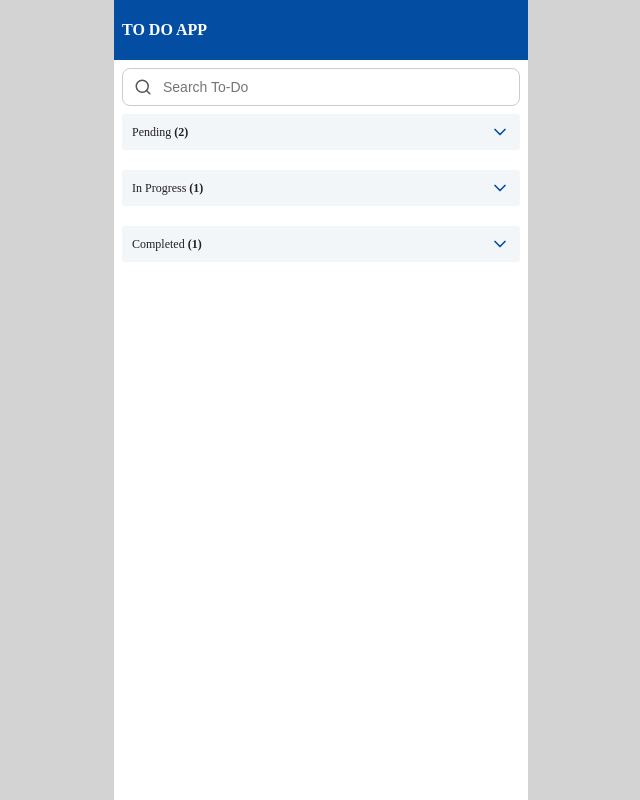
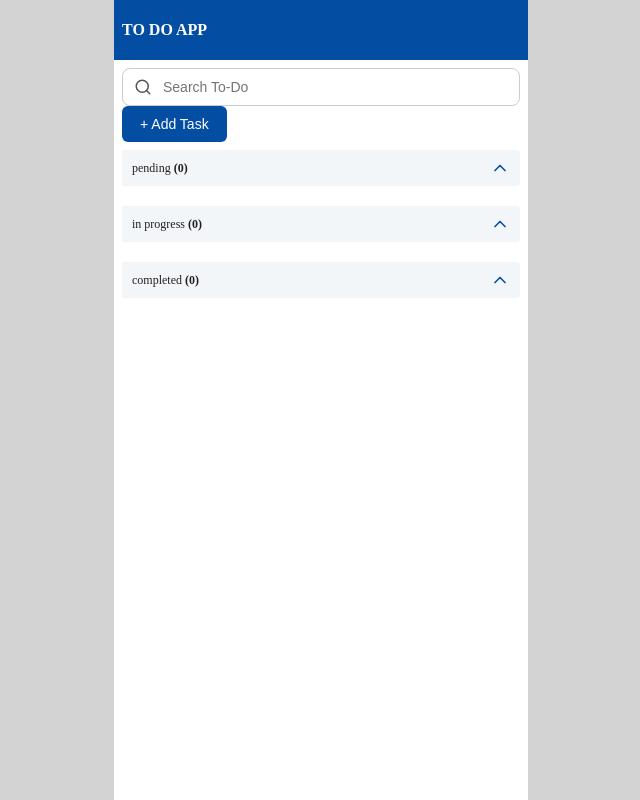
Before and after one commit to aloknegi100/tresata-task, a React (Vite) app: page / in a window 1280 px wide. Shown: the whole page, without its empty margins (319-959 px from the left). Built offline with nearby package versions, Linux system fonts and the light colour scheme.

Commit message:
feat: add task

```diff
--- a/package.json
+++ b/package.json
@@ -13,7 +13,8 @@
     "lucide-react": "^0.554.0",
     "react": "^19.2.0",
     "react-dom": "^19.2.0",
-    "react-router-dom": "^7.9.6"
+    "react-router-dom": "^7.9.6",
+    "uuid": "^13.0.0"
   },
   "devDependencies": {
     "@eslint/js": "^9.39.1",
--- a/src/App.tsx
+++ b/src/App.tsx
@@ -2,6 +2,7 @@ import { Routes, Route } from "react-router-dom";
 import Home from "./pages/Home/Home";
 import Header from "./components/Header/Header";
 import "./index.css";
+import AddTask from "./pages/AddTask/AddTask";
 
 const App = () => {
   return (
@@ -10,6 +11,7 @@ const App = () => {
       <main className="main-content">
         <Routes>
           <Route path="/" element={<Home />} />
+          <Route path="/add-task" element={<AddTask />} />
         </Routes>
       </main>
     </div>
--- a/src/components/ui/TaskSections/TaskSections.tsx
+++ b/src/components/ui/TaskSections/TaskSections.tsx
@@ -4,51 +4,29 @@ import TaskCategoryBar from "../TaskCategoryBar/TaskCategoryBar";
 import TaskCard from "../TaskCard/TaskCard";
 
 interface Props {
-  tasks: Task[];
+  tasks: Record<TaskStatus, Task[]>; // <-- grouped tasks
   open: Record<TaskStatus, boolean>;
   setOpen: (open: Record<TaskStatus, boolean>) => void;
 }
 
 const TaskSections: FC<Props> = ({ tasks, open, setOpen }) => {
-  const filterTasks = (status: TaskStatus) =>
-    tasks.filter((t) => t.status === status);
+  const statuses: TaskStatus[] = ["pending", "in-progress", "completed"];
 
   return (
     <div style={{ marginTop: 8 }}>
+      {statuses.map((status) => (
         <TaskCategoryBar
-        title="Pending"
-        count={filterTasks("pending").length}
-        isOpen={open.pending}
-        onToggle={() => setOpen({ ...open, pending: !open.pending })}
+          key={status}
+          title={status.replace("-", " ")}
+          count={tasks[status].length}
+          isOpen={open[status]}
+          onToggle={() => setOpen({ ...open, [status]: !open[status] })}
         >
-        {filterTasks("pending").map((task) => (
+          {tasks[status].map((task) => (
             <TaskCard key={task.id} task={task} />
           ))}
         </TaskCategoryBar>
-
-      <TaskCategoryBar
-        title="In Progress"
-        count={filterTasks("in-progress").length}
-        isOpen={open["in-progress"]}
-        onToggle={() =>
-          setOpen({ ...open, "in-progress": !open["in-progress"] })
-        }
-      >
-        {filterTasks("in-progress").map((task) => (
-          <TaskCard key={task.id} task={task} />
       ))}
-      </TaskCategoryBar>
-
-      <TaskCategoryBar
-        title="Completed"
-        count={filterTasks("completed").length}
-        isOpen={open.completed}
-        onToggle={() => setOpen({ ...open, completed: !open.completed })}
-      >
-        {filterTasks("completed").map((task) => (
-          <TaskCard key={task.id} task={task} />
-        ))}
-      </TaskCategoryBar>
     </div>
   );
 };
--- /dev/null
+++ b/src/hooks/useFilteredTasks.ts
@@ -0,0 +1,43 @@
+import { useMemo, useState } from "react";
+import type { Task, TaskStatus } from "../types/task";
+
+interface UseFilteredTasksProps {
+  tasks: Task[];
+  defaultOpen?: Record<TaskStatus, boolean>;
+}
+
+export const useFilteredTasks = ({ tasks, defaultOpen }: UseFilteredTasksProps) => {
+  const [searchTerm, setSearchTerm] = useState("");
+  const [open, setOpen] = useState<Record<TaskStatus, boolean>>(
+    defaultOpen || {
+      pending: true,
+      "in-progress": true,
+      completed: true,
+    }
+  );
+
+  // Filter tasks by search term
+  const filteredTasks = useMemo(() => {
+    if (!searchTerm) return tasks;
+    return tasks.filter(
+      (task) =>
+        task.title.toLowerCase().includes(searchTerm.toLowerCase()) ||
+        task.description.toLowerCase().includes(searchTerm.toLowerCase())
+    );
+  }, [tasks, searchTerm]);
+
+  // Group tasks by status
+  const tasksByStatus: Record<TaskStatus, Task[]> = useMemo(() => {
+    const result: Record<TaskStatus, Task[]> = {
+      pending: [],
+      "in-progress": [],
+      completed: [],
+    };
+    filteredTasks.forEach((task) => {
+      result[task.status].push(task);
+    });
+    return result;
+  }, [filteredTasks]);
+
+  return { searchTerm, setSearchTerm, open, setOpen, tasksByStatus };
+};
--- /dev/null
+++ b/src/hooks/useTasks.ts
@@ -0,0 +1,41 @@
+import { useState, useEffect } from "react";
+import type { Task } from "../types/task";
+import { v4 as uuidv4 } from "uuid";
+import { useNavigate } from "react-router-dom";
+
+const TASKS_STORAGE_KEY = "task_manager_tasks";
+
+export const useTasks = () => {
+  const navigate = useNavigate();
+
+  const [tasks, setTasks] = useState<Task[]>([]);
+
+  console.log(tasks);
+
+
+  useEffect(() => {
+    const stored = localStorage.getItem(TASKS_STORAGE_KEY);
+    if (stored) setTasks(JSON.parse(stored));
+  }, []);
+
+  useEffect(() => {
+    localStorage.setItem(TASKS_STORAGE_KEY, JSON.stringify(tasks));
+  }, [tasks]);
+
+  const addTask = (task: Omit<Task, "id">) => {
+    const newTask: Task = { ...task, id: uuidv4() };
+    setTasks((prev) => [...prev, newTask]);
+  };
+
+  const deleteTask = (id: string) => {
+    setTasks((prev) => prev.filter((t) => t.id !== id));
+  };
+
+  const updateTask = (id: string, updatedTask: Partial<Task>) => {
+    setTasks((prev) =>
+      prev.map((t) => (t.id === id ? { ...t, ...updatedTask } : t))
+    );
+  };
+
+  return { tasks, addTask, deleteTask, updateTask, setTasks };
+};
--- /dev/null
+++ b/src/pages/AddTask/AddTask.css
@@ -0,0 +1,19 @@
+.add-task-container {
+  padding: 16px;
+}
+
+.add-task-form {
+  display: flex;
+  flex-direction: column;
+  gap: 12px;
+}
+
+.add-task-form input,
+.add-task-form textarea,
+.add-task-form select {
+  width: 100%;
+  padding: 8px;
+  font-size: var(--normal-text);
+  border-radius: 6px;
+  border: 1px solid #ccc;
+}
--- /dev/null
+++ b/src/pages/AddTask/AddTask.tsx
@@ -0,0 +1,68 @@
+import { useState } from "react";
+import { useTasks } from "../../hooks/useTasks";
+import type { TaskStatus } from "../../types/task";
+import Button from "../../components/ui/Button/Button";
+import "./AddTask.css";
+import { Heading, Text } from "../../components/Typography";
+
+const AddTask = () => {
+  const { addTask } = useTasks();
+
+  const [title, setTitle] = useState("");
+  const [description, setDescription] = useState("");
+  const [status, setStatus] = useState<TaskStatus>("pending");
+  const [date, setDate] = useState("");
+
+  const handleSubmit = (e: React.FormEvent) => {
+    e.preventDefault();
+    if (!title || !description) return alert("Title and Description required");
+    addTask({ title, description, status, date });
+  };
+
+  return (
+    <div className="add-task-container">
+      <Heading>Add Task</Heading>
+      <form onSubmit={handleSubmit} className="add-task-form">
+        <label>
+          <Text>Title</Text>
+          <input
+            type="text"
+            value={title}
+            onChange={(e) => setTitle(e.target.value)}
+            placeholder="Task title"
+          />
+        </label>
+        <label>
+          <Text>Description</Text>
+          <textarea
+            value={description}
+            onChange={(e) => setDescription(e.target.value)}
+            placeholder="Task description"
+          />
+        </label>
+        <label>
+          <Text>Status</Text>
+          <select
+            value={status}
+            onChange={(e) => setStatus(e.target.value as TaskStatus)}
+          >
+            <option value="pending">Pending</option>
+            <option value="in-progress">In Progress</option>
+            <option value="completed">Completed</option>
+          </select>
+        </label>
+        <label>
+          <Text>Date</Text>
+          <input
+            type="date"
+            value={date}
+            onChange={(e) => setDate(e.target.value)}
+          />
+        </label>
+        <Button type="submit">Add Task</Button>
+      </form>
+    </div>
+  );
+};
+
+export default AddTask;
--- a/src/pages/Home/Home.tsx
+++ b/src/pages/Home/Home.tsx
@@ -1,52 +1,30 @@
-import { useState } from "react";
-import type { Task, TaskStatus } from "../../types/task";
+import { useNavigate } from "react-router-dom";
+import SearchBar from "../../components/ui/Searchbar/SearchBar";
+import Button from "../../components/ui/Button/Button";
 import TaskSections from "../../components/ui/TaskSections/TaskSections";
-import SearchBar from "../../components/ui/Searchbar/SearchBar";
+import { useTasks } from "../../hooks/useTasks";
+import { useFilteredTasks } from "../../hooks/useFilteredTasks";
 import "./Home.css";
 
 const Home = () => {
-  const [tasks, setTasks] = useState<Task[]>([
-    {
-      id: "1",
-      title: "Design UI",
-      description: "Finish the Figma screens",
-      status: "in-progress",
-      date: "Oct 20, 2025",
-    },
-    {
-      id: "2",
-      title: "Setup project",
-      description: "Initialize React + TS structure",
-      status: "pending",
-      date: "Oct 21, 2025",
-    },
-    {
-      id: "5",
-      title: "Setup project",
-      description:
-        "Initialize React + TS structure. Finish the Figma screensFinish the Figma screensFinish the Figma screensFinish the Figma screens",
-      status: "pending",
-      date: "Oct 22, 2025",
-    },
-    {
-      id: "3",
-      title: "Deploy App",
-      description: "Deploy on Vercel",
-      status: "completed",
-      date: "Oct 23, 2025",
-    },
-  ]);
+  const { tasks } = useTasks();
+  const navigate = useNavigate();
 
-  const [open, setOpen] = useState<Record<TaskStatus, boolean>>({
-    pending: false,
-    "in-progress": false,
-    completed: false,
-  });
+  const { searchTerm, setSearchTerm, open, setOpen, tasksByStatus } =
+    useFilteredTasks({ tasks });
 
   return (
     <div className="home-container">
-      <SearchBar placeholder="Search To-Do" value="" onChange={() => {}} />
-      <TaskSections tasks={tasks} open={open} setOpen={setOpen} />
+      <div className="home-header">
+        <SearchBar
+          placeholder="Search To-Do"
+          value={searchTerm}
+          onChange={(e) => setSearchTerm(e.target.value)}
+        />
+        <Button onClick={() => navigate("/add-task")}>+ Add Task</Button>
+      </div>
+
+      <TaskSections tasks={tasksByStatus} open={open} setOpen={setOpen} />
     </div>
   );
 };
```
Also changed, not shown: 1 other file (tests, documents, lock files or other folders). Lines whose indentation alone changed are shown as unchanged.
